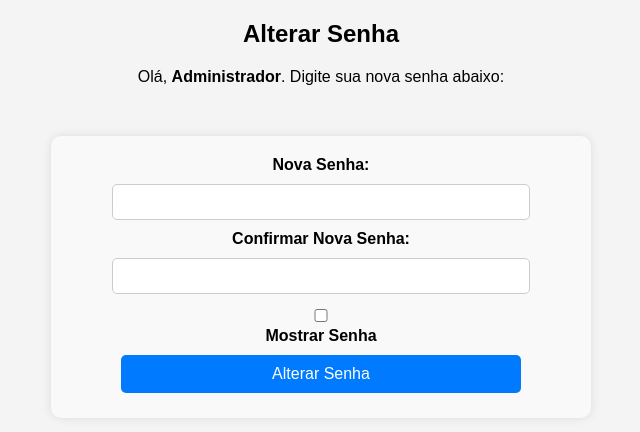
After one commit to mtsmrl/Matheus_Henrique_PROVA, a PHP site: page /alterar_senha.php in a window 1280 px wide. The commit adds this page. Shown: the top 432 px of the page, without its empty margins (319-959 px from the left). Run offline with PHP 8.4, Linux system fonts and the light colour scheme; a user stored in the database is signed in.

Commit message:
mais arquivos

```diff
--- /dev/null
+++ b/alterar_senha.php
@@ -0,0 +1,76 @@
+<?php
+session_start();
+require_once 'conexao.php';
+
+// GARANTE QUE O USUARIO ESTEJA LOGADO
+if (!isset($_SESSION['id_usuario'])) {
+    echo "<script>alert('Acesso negado!');window.location.href = 'login.php';</script>";
+    exit();
+}
+if($_SERVER['REQUEST_METHOD']== "POST") {
+    $id_usuario = $_SESSION['id_usuario'];
+    $nova_senha = $_POST['nova_senha'];
+    $confirmar_senha = $_POST['confirmar_senha'];
+
+    if ($nova_senha !== $confirmar_senha) {
+        echo "<script>alert('As senhas não coincidem!');window.location.href = 'alterar_senha.php';</script>";
+    } elseif (strlen($nova_senha) < 8) {
+        echo "<script>alert('A senha deve ter pelo menos 8 caracteres!');window.location.href = 'alterar_senha.php';</script>";
+    }  elseif ($nova_senha === "temp123") {
+        echo "<script>alert('Escolha uma senha diferente de temporária!');window.location.href = 'alterar_senha.php';</script>";
+        exit();
+    } else {
+       $senha_hash = password_hash($nova_senha, PASSWORD_DEFAULT);
+
+       // ATUALIZA A SENHA E REMOVE O STATUS DE SENHA TEMPORARIA
+       $sql = "UPDATE usuario SET senha = :senha, senha_temporaria = FALSE WHERE id_usuario = :id";
+         $stmt = $pdo->prepare($sql);
+         $stmt->bindParam(':senha', $senha_hash);
+            $stmt->bindParam(':id', $id_usuario);
+
+            if ($stmt->execute()) {
+                session_destroy(); // FINALIZA A SESSAO
+                echo "<script>alert('Senha alterada com sucesso! Faça login novamente.');window.location.href = 'login.php';</script>";
+            } else {
+                echo "<script>alert('Erro ao alterar a senha!');</script>";
+
+            }
+    }
+
+}
+?>
+
+<!DOCTYPE html>
+<html lang="en">
+<head>
+    <meta charset="UTF-8">
+    <meta name="viewport" content="width=device-width, initial-scale=1.0">
+    <title>Alterar Senha</title>
+    <link rel = "stylesheet" href = "styles.css">
+</head>
+<body>
+    <h2>Alterar Senha</h2>
+    <p>Olá, <strong><?php echo $_SESSION['usuario']; ?></strong>. Digite sua nova senha abaixo:</p>
+
+    <form action="alterar_senha.php" method="POST">
+        <label for="nova_senha">Nova Senha:</label>
+        <input type="password" id="nova_senha" name="nova_senha" required>
+
+        <label for="confirmar_senha">Confirmar Nova Senha:</label>
+        <input type="password" id="confirmar_senha" name="confirmar_senha" required>
+     <label>
+        <input type="checkbox" onclick="mostrarSenha()"> Mostrar Senha
+     </label>
+     <button type="submit">Alterar Senha</button>
+
+     <script>
+function mostrarSenha() {
+    var senha1 = document.getElementById("nova_senha");
+    var senha2 = document.getElementById("confirmar_senha");
+    var tipo = senha1.type === "password" ? "text" : "password";
+    senha1.type = tipo;
+    senha2.type = tipo;
+}
+</script>
+</body>
+</html>
```
Also changed, not shown: emails_simulados.txt (added, +12 -0 lines), recuperar_senha.php (+22 -2 lines), login.php (line endings or trailing spaces).
